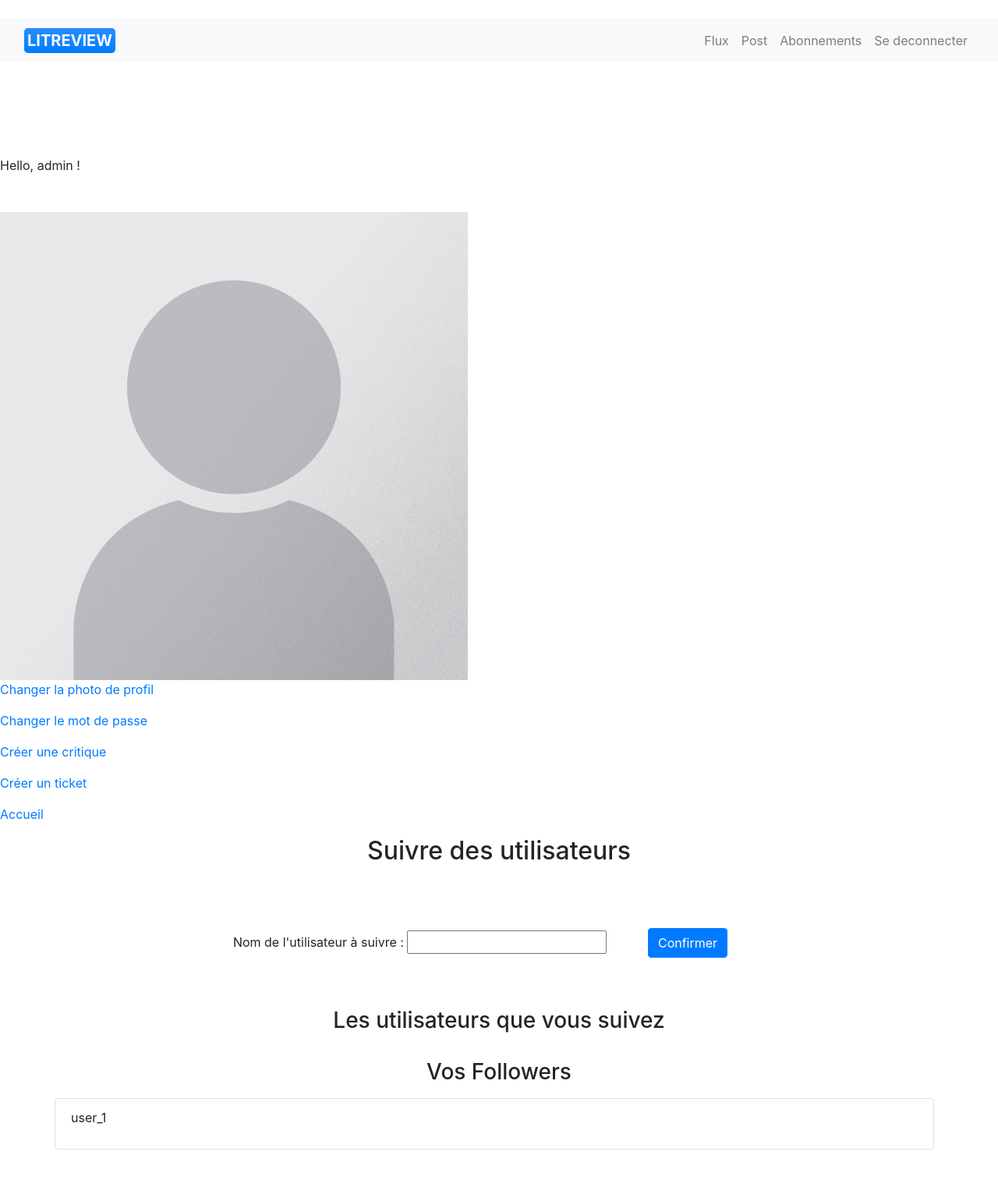
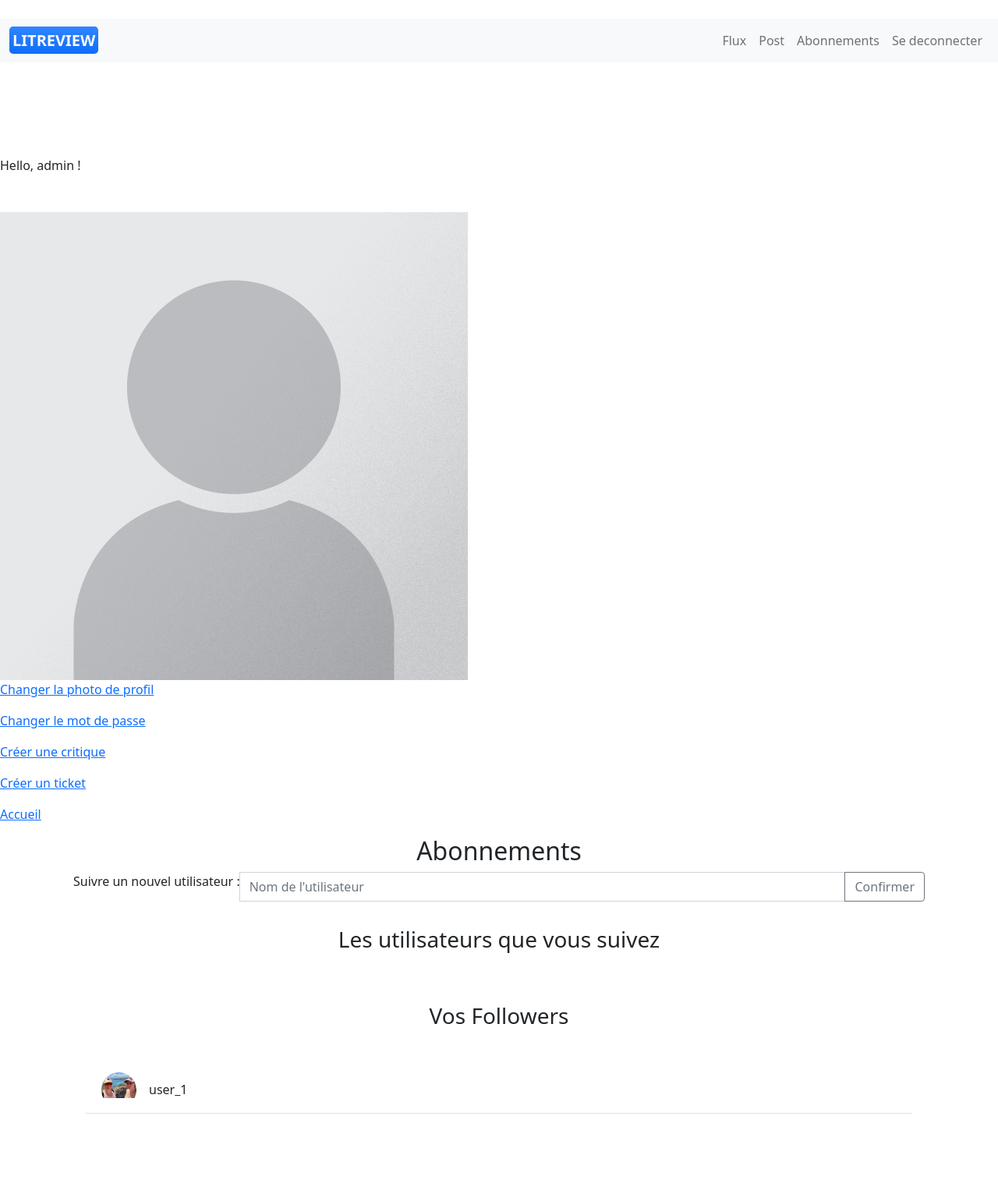
Before and after one commit to go-dev64/LITReview, a Django app: page /follower/follower_page/ in a window 1280 px wide. Shown: the whole page at 78% size. After the commit the page ends 1428 px from the top, so only its background shows below. Run offline with Django 4.2, Linux system fonts and the light colour scheme; a user stored in the database is signed in; data comes from the database, SQL or seed files in the repository; both versions use the stored data as it was after the commit; some libraries are stand-ins or nearby versions.

Commit message:
creation des message d'erreur et de confirmation

```diff
--- a/follower/forms.py
+++ b/follower/forms.py
@@ -1,3 +1,4 @@
+from cProfile import label
 from django import forms
 from . import models
 from django.contrib.auth import get_user_model
@@ -6,7 +7,18 @@ User = get_user_model()
 
 
 class FollowUsersForm(forms.Form):
-    user_to_follow = forms.CharField(max_length=63, label="Nom de l'utilisateur à suivre")
+    user_to_follow = forms.CharField(
+        max_length=63,
+        label="Suivre un nouvel utilisateur",
+        widget=forms.TextInput(
+            attrs={
+                "class": "form-control",
+                "placeholder": "Nom de l'utilisateur",
+                "aria-label": "Nom de l'utilisateur",
+                "aria-describedby": "button-addon2",
+            }
+        ),
+    )
 
 
 class DeleteFollowUserForm(forms.Form):
--- a/follower/templates/follower/follower_page.html
+++ b/follower/templates/follower/follower_page.html
@@ -1,35 +1,35 @@
 {% extends 'base.html' %}
+{% load static %}
 {% block content %}
     <div class="container">
-        <h2 class="my-3 text-center">Suivre des utilisateurs</h2>
+        <h2 class="text-center">Abonnements</h2>
         <div class="row">
-            <div class="col text-center">
-                <p>{{message}} </p>
-                <form method="post">
+            <div class="col-12 text-center">
+                <form method="post" class="input-group mb-3">
                     {{ form }}
                     {% csrf_token %}
-                    <button class="m-5 btn btn-primary" type="submit">Confirmer</button>
+                <button class="btn btn-outline-secondary" type="submit" id="button-addon2">Confirmer</button>
                 </form>
+                <p>{{message}} </p>
             </div>
         </div>
         <h3 class="my-3 text-center">Les utilisateurs que vous suivez</h3>
-        <div class="row">
-            <ul class="list-group">
-                {% for user_follow in user_followed_by_user%}
-                    <li class="list-group-item d-flex justify-content-between align-items-center border">
-                        {{user_follow.username}}
-                        <a class="btn btn-danger" href="{% url 'delete_user_follow' user_follow.id %}" role="button">Supprimer</a>
-                    </li>
-                {% endfor %}
-            </ul>
-        </div>
-        <h3 class="my-3 text-center">Vos Followers</h3>
-        <div class="row">
-            <ul class="list-group">
-            {% for follower in followers%}
-                <li class="list-group-item">{{follower.username}} </p>
+        <div class="row m-3">
+            {% for user_follow in user_followed_by_user%}
+                <div class="d-flex bd-highlight border-bottom align-items-center"  style="height: 60px;">
+                    {% include "follower/partials/user_list.html" with user=user_follow%}
+                    <div class="my-0 ms-auto p-2 bd-highlight">
+                        <a class="btn btn-ligth border rounded-circle" href="{% url 'delete_user_follow' user_follow.id %}" role="button">X</a>
+                    </div>
+                </div>
             {% endfor %}
         </div>
+        <h3 class="my-5 text-center">Vos Followers</h3>
+        <div class="row m-3">
+            {% for follower in followers%}
+                <div class="d-flex bd-highlight border-bottom align-items-center"  style="height: 60px;">
+                    {% include "follower/partials/user_list.html" with user=follower%}
+                </div>
+            {% endfor %}
     </div>
-
 {% endblock content %}
--- /dev/null
+++ b/follower/templates/follower/partials/user_list.html
@@ -0,0 +1,11 @@
+{% load static %}
+    <div class="div-img center-center rounded-circle overflow-hidden m-2" style="width : 45px; height : 45px;">
+        {% if user.profil_photo%}
+        <img class="w-100 h-auto" src="{{ user.profil_photo.url }}" style="">
+        {% else %}
+        <img class="w-100 h-auto" src="{% static 'images/default_profile.png'%}" style="">
+        {% endif %}
+    </div>
+    <div>
+        <p class="my-0 p-2 bd-highlight">{{user.username}}</p>
+    </div>
--- a/follower/views.py
+++ b/follower/views.py
@@ -1,3 +1,4 @@
+from django.contrib import messages
 from django.contrib.auth.decorators import login_required
 from django.shortcuts import get_object_or_404, redirect, render
 from authentication.models import User
@@ -18,26 +19,25 @@ def user_followed_by_user_and_followers(request):
 @login_required
 def follower_page(request):
     user_followed_by_user, followers = user_followed_by_user_and_followers(request=request)
-    form = FollowUsersForm()
-    message = ""
     if request.method == "POST":
         form = FollowUsersForm(request.POST)
         if form.is_valid():
             form = form.cleaned_data["user_to_follow"]
-            try:
-                user_to_follow = User.objects.get(username=form)
-            except:
-                message = f"Utilisateur inconnue"
-            else:
-                request.user.following.add(user_to_follow)
-                return redirect("home")
-
+        try:
+            user_to_follow = get_object_or_404(User, username=form)
+        except:
+            messages.error(request, f"Utilisateur inconnue. Merci de renseigner un utilisateur connue!")
+            return redirect("follower_page")
+        else:
+            request.user.following.add(user_to_follow)
+            messages.success(request, f"{user_to_follow} a été ajouté avec succes aux utilisateurs que vous suivez.")
+            return redirect("follower_page")
+    form = FollowUsersForm()
     return render(
         request,
         "follower/follower_page.html",
         context={
             "form": form,
-            "message": message,
             "user_followed_by_user": user_followed_by_user,
             "followers": followers,
         },
@@ -45,12 +45,18 @@ def follower_page(request):
 
 
 def delete_user_follow(request, user_follow_id):
-    user = request.user
-    user_follow = get_object_or_404(models.UserFollows, followed_user=user_follow_id)
+    user_follow = get_object_or_404(User, id=user_follow_id)
     delete_form = DeleteFollowUserForm()
-    if "delete_followed_user" in request.POST:
-        delete_form = DeleteFollowUserForm(request.POST)
-        if delete_form.is_valid():
-            user.following.remove(user_follow.followed_user)
-            return redirect("follower_page")
-    return render(request, "follower/delete_user_follow.html", {"delete_form": delete_form})
+    if request.method == "POST":
+        if "delete_followed_user" in request.POST:
+            delete_form = DeleteFollowUserForm(request.POST)
+            if delete_form.is_valid():
+                request.user.following.remove(user_follow)
+                return redirect("follower_page")
+    else:
+        delete_form = DeleteFollowUserForm()
+    return render(
+        request,
+        "follower/delete_user_follow.html",
+        {"delete_form": delete_form, "user_follow": user_follow},
+    )
--- a/templates/base.html
+++ b/templates/base.html
@@ -4,12 +4,9 @@
 <head>
     <meta charset="UTF-8">
     <meta http-equiv="X-UA-Compatible" content="IE=edge">
-    <meta name="viewport" content="width=device-width, initial-scale=1.0, shrink-to-fit=no">
-    <link href="https://cdn.jsdelivr.net/npm/bootstrap@5.0.2/dist/css/bootstrap.min.css" rel="stylesheet"
-    integrity="sha384-EVSTQN3/azprG1Anm3QDgpJLIm9Nao0Yz1ztcQTwFspd3yD65VohhpuuCOmLASjC" crossorigin="anonymous">
-    <link rel="stylesheet" href="https://cdn.jsdelivr.net/npm/bootstrap@4.0.0/dist/css/bootstrap.min.css" integrity="sha384-Gn5384xqQ1aoWXA+058RXPxPg6fy4IWvTNh0E263XmFcJlSAwiGgFAW/dAiS6JXm" crossorigin="anonymous">
-    <link rel="stylesheet" href="{% static 'app.css' %}">
-    <script src="https://kit.fontawesome.com/14273d579a.js" crossorigin="anonymous"></script>
+    <meta name="viewport" content="width=device-width, initial-scale=1.0,">
+    <link href="https://cdn.jsdelivr.net/npm/bootstrap@5.1.3/dist/css/bootstrap.min.css" rel="stylesheet" integrity="sha384-1BmE4kWBq78iYhFldvKuhfTAU6auU8tT94WrHftjDbrCEXSU1oBoqyl2QvZ6jIW3" crossorigin="anonymous">
+
 
     <title>LITReview</title>
 </head>
@@ -44,7 +41,8 @@
               </div>
             </div>
             {% endif %}
-          </nav>
+        </nav>
+      {% include 'partials/messages.html' %}
     </header>
     <main class="row my-5">
       <div class="col">
@@ -69,8 +67,7 @@
       </div>
     </main>
     <footer></footer>
-    <script src="https://code.jquery.com/jquery-3.2.1.slim.min.js" integrity="sha384-KJ3o2DKtIkvYIK3UENzmM7KCkRr/rE9/Qpg6aAZGJwFDMVNA/GpGFF93hXpG5KkN" crossorigin="anonymous"></script>
-    <script src="https://cdn.jsdelivr.net/npm/popper.js@1.12.9/dist/umd/popper.min.js" integrity="sha384-ApNbgh9B+Y1QKtv3Rn7W3mgPxhU9K/ScQsAP7hUibX39j7fakFPskvXusvfa0b4Q" crossorigin="anonymous"></script>
-    <script src="https://cdn.jsdelivr.net/npm/bootstrap@4.0.0/dist/js/bootstrap.min.js" integrity="sha384-JZR6Spejh4U02d8jOt6vLEHfe/JQGiRRSQQxSfFWpi1MquVdAyjUar5+76PVCmYl" crossorigin="anonymous"></script>
+    <script src="https://cdn.jsdelivr.net/npm/@popperjs/core@2.10.2/dist/umd/popper.min.js" integrity="sha384-7+zCNj/IqJ95wo16oMtfsKbZ9ccEh31eOz1HGyDuCQ6wgnyJNSYdrPa03rtR1zdB" crossorigin="anonymous"></script>
+<script src="https://cdn.jsdelivr.net/npm/bootstrap@5.1.3/dist/js/bootstrap.min.js" integrity="sha384-QJHtvGhmr9XOIpI6YVutG+2QOK9T+ZnN4kzFN1RtK3zEFEIsxhlmWl5/YESvpZ13" crossorigin="anonymous"></script>
   </body></body>
 </html>
--- /dev/null
+++ b/templates/partials/messages.html
@@ -0,0 +1,7 @@
+{% for message in messages %}
+<div class="container-fluid p-0 text-center">
+  <div class="alert {{ message.tags }} alert-dismissible" role="alert" >
+    {{ message }}
+  </div>
+</div>
+{% endfor %}
```
Also changed, not shown: config/settings.py (+11 -3 lines), follower/templates/follower/delete_user_follow.html (+10 -1 lines), follower/templates/follower/partials/modal_user_inc.html (added, +19 -0 lines), db.sqlite3.
